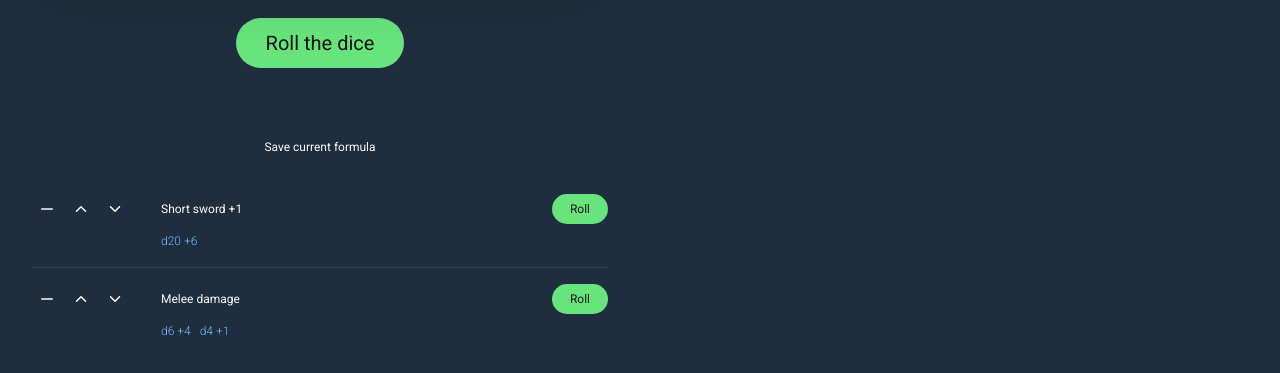
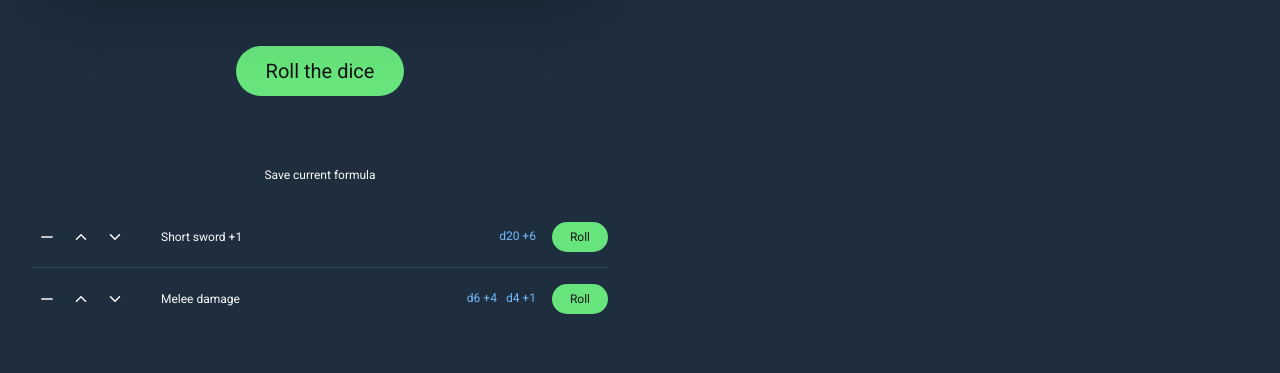
Before and after one commit to zombieFox/diceRoller, a website built with webpack: page src/index.html in a window 1280 px wide. Shown: the part 377-750 px from the top of the page. Built offline with nearby package versions, Linux system fonts and the light colour scheme.

Commit message:
improve saved formula ui

```diff
--- a/src/component/saved/index.css
+++ b/src/component/saved/index.css
@@ -22,6 +22,15 @@
   grid-template-areas:
     'controls name roll'
     'controls formula roll';
+}
+
+@media (min-width: 1200px) {
+  .saved__item {
+    grid-template-columns: auto 1fr auto auto;
+    align-items: center;
+    grid-template-areas:
+      'controls name formula roll';
+  }
 }
 
 .saved__item:not(:last-child):not(:only-child):after {
@@ -63,9 +72,18 @@
   padding: 0 1.25em;
   font-size: 0.75em;
   color: hsl(var(--theme-primary-200));
+  font-weight: var(--font-weight-bold);
   display: flex;
   flex-direction: row;
   flex-wrap: wrap;
   gap: 0.25em 0.75em;
   grid-area: formula;
 }
+
+@media (min-width: 1200px) {
+  .saved__formula {
+    padding: 0;
+    justify-content: flex-end;
+    max-width: 15vw;
+  }
+}
```
